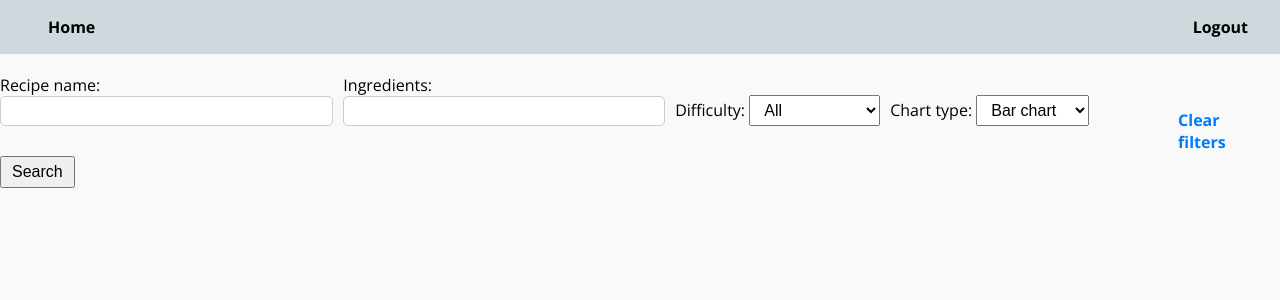
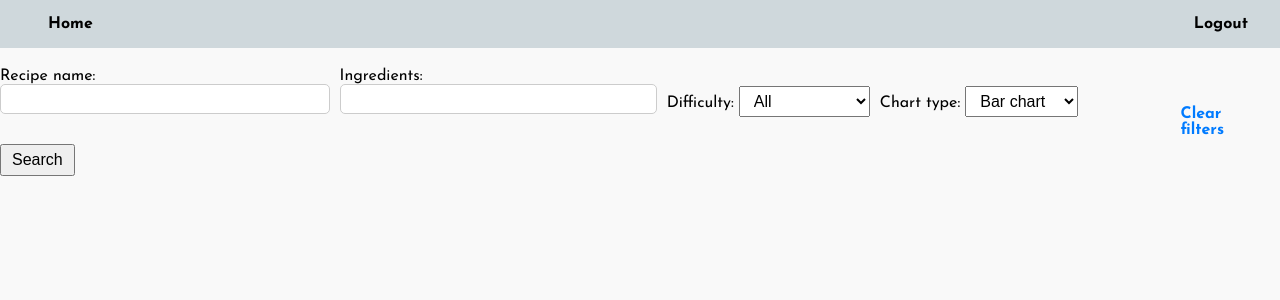
Before and after one commit to devmcdonough/Recipe_app, a Django app: page /recipes/ in a window 1280 px wide. Shown: the top 300 px of the page. Run offline with Django 4.2, Linux system fonts and the light colour scheme; data that the repository does not hold is empty.

Commit message:
Updated font to Josefin Sans

```diff
--- a/recipes/static/recipes/css/styles.css
+++ b/recipes/static/recipes/css/styles.css
@@ -1,5 +1,5 @@
 body {
-    font-family: 'Open Sans', sans-serif;
+    font-family: 'Josefin Sans', sans-serif;
     margin: 0;
     padding: 0;
     background-color: #f9f9f9;
--- a/recipes/templates/recipes/detail.html
+++ b/recipes/templates/recipes/detail.html
@@ -6,7 +6,7 @@
     <meta name="viewport" content="width=device-width, initial-scale=1.0">
     <title>Recipe Details</title>
     <link rel="stylesheet" href="{% static 'recipes/css/styles.css' %}">
-    <link href="https://fonts.googleapis.com/css2?family=Open+Sans:wght@400;700&display=swap" rel="stylesheet">
+    <link href="https://fonts.googleapis.com/css2?family=Josefin+Sans:wght@100;300;400;500;700&display=swap" rel="stylesheet">
 </head>
 {% include 'recipes/navbar.html' %}
 <body class="detail-body">
--- a/recipes/templates/recipes/navbar.html
+++ b/recipes/templates/recipes/navbar.html
@@ -6,6 +6,7 @@
     <meta name="viewport" content="width=device-width, initial-scale=1.0">
     <title>Document</title>
     <link rel="stylesheet" href="{% static 'recipes/css/styles.css' %}">
+    <link href="https://fonts.googleapis.com/css2?family=Josefin+Sans:wght@100;300;400;500;700&display=swap" rel="stylesheet">
 </head>
 <body>
     <nav>
--- a/recipes/templates/recipes/recipes_home.html
+++ b/recipes/templates/recipes/recipes_home.html
@@ -6,7 +6,7 @@
     <meta name="viewport" content="width=device-width, initial-scale=1.0">
     <title>Recipes Home</title>
     <link rel="stylesheet" href="{% static 'recipes/css/styles.css?v=1.0' %}">
-    <link href="https://fonts.googleapis.com/css2?family=Open+Sans:wght@400;700&display=swap" rel="stylesheet">
+    <link href="https://fonts.googleapis.com/css2?family=Josefin+Sans:wght@100;300;400;500;700&display=swap" rel="stylesheet">
     <script src="{% static 'recipes/js/home.js' %}"></script>
 </head>
 <body>
--- a/templates/auth/login.html
+++ b/templates/auth/login.html
@@ -7,6 +7,8 @@
     <title>Login</title>
     <!-- Link to your CSS file -->
     <link rel="stylesheet" href="{% static 'recipes/css/styles.css' %}">
+    <link href="https://fonts.googleapis.com/css2?family=Josefin+Sans:wght@100;300;400;500;700&display=swap" rel="stylesheet">
+
 </head>
 <body class="login-body">
 
```
